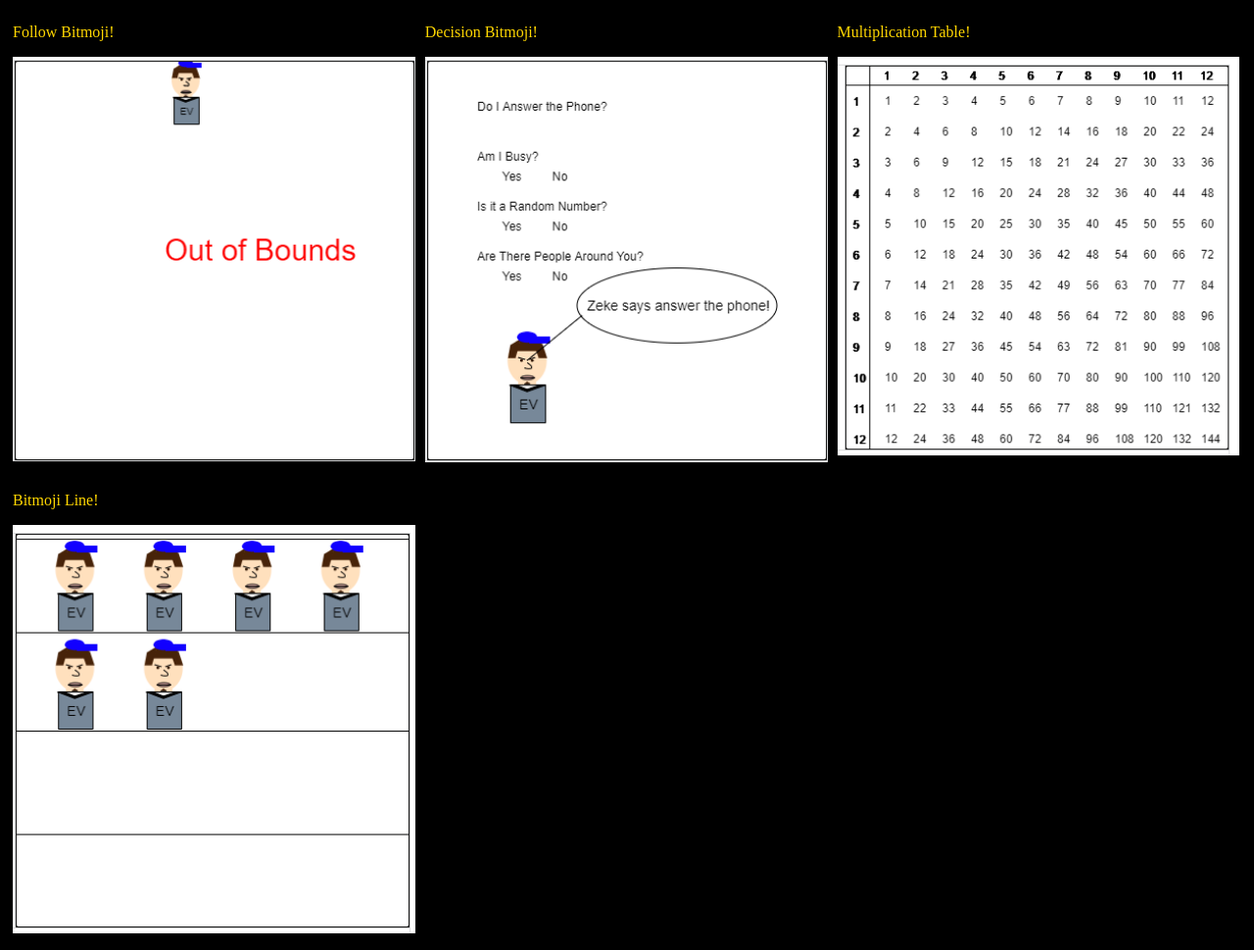
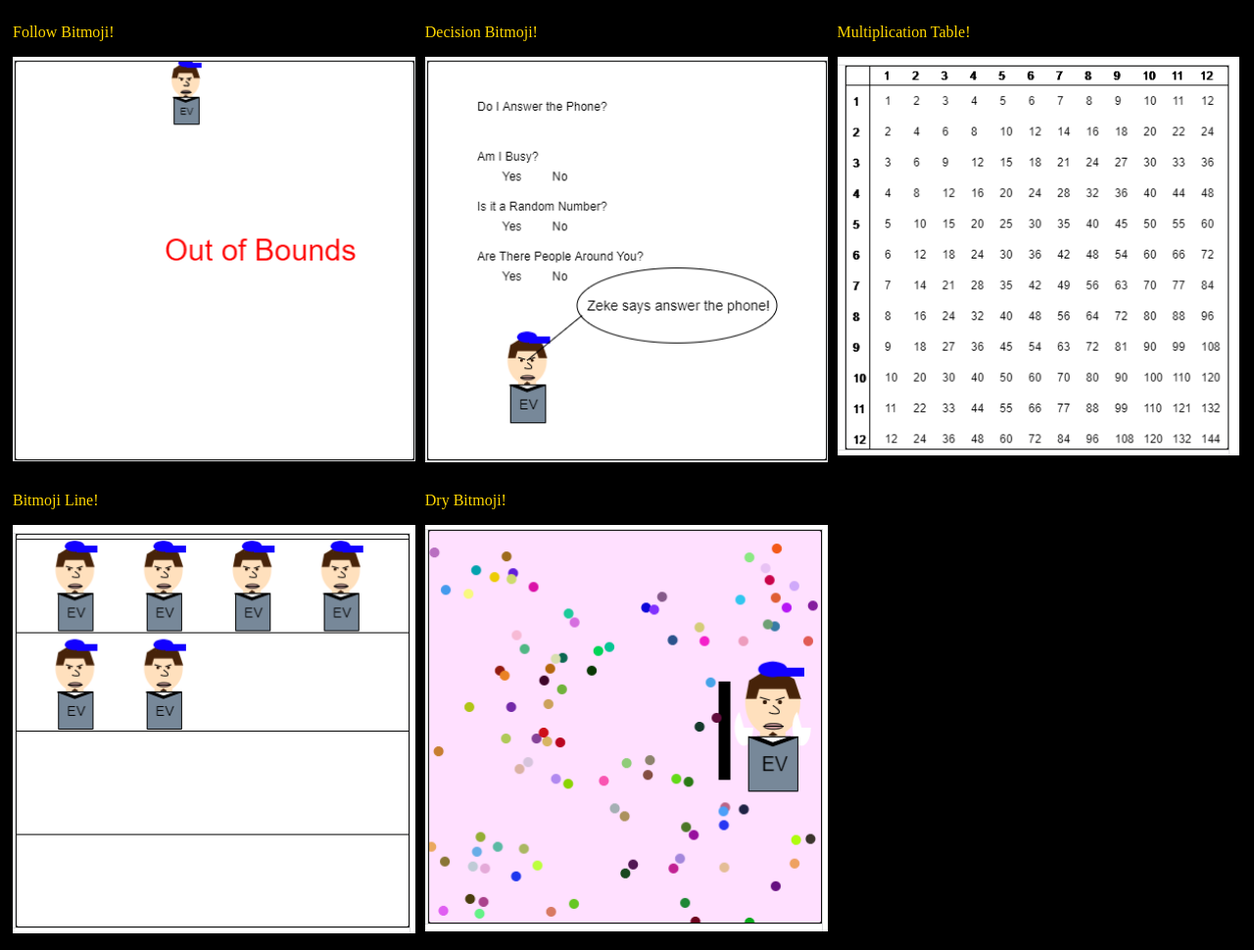
Before and after one commit to evelasquez9/evelasquez9.github.io, a plain HTML site: page javascripts.html in a window 1280 px wide. Shown: the part 876-1846 px from the top of the page at 98% size. Drawn offline with Linux system fonts and the light colour scheme.

Commit message:
Update javascripts.html

```diff
--- a/javascripts.html
+++ b/javascripts.html
@@ -86,6 +86,10 @@
                                     <p> Bitmoji Line! </p>
             <a href="https://www.khanacademy.org/computer-programming/velasquez_bitmoji_line/5396348350971904" target="blank"> <img src="bitmojiLine.png" alt="Bitmoji Line" style="width:100%"> </a>
                          </div>
+                         <div class="column">
+                                    <p> Dry Bitmoji! </p>
+            <a href="https://www.khanacademy.org/computer-programming/velasquez_drybitmoji/5033370256621568" target="blank"> <img src="dryBitmoji.png" alt="Dry Bitmoji" style="width:100%"> </a>
+                         </div>
             </div>
 </body>
 </html>
```
